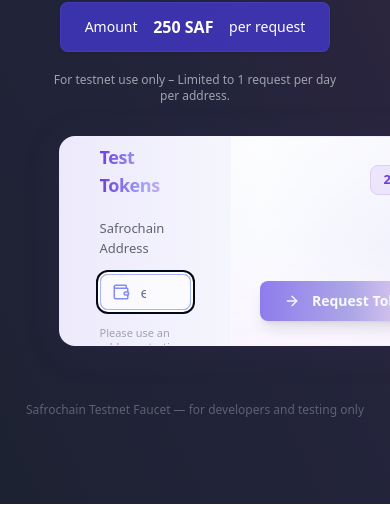
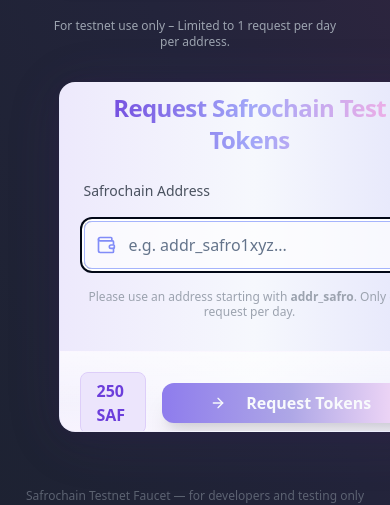
Before and after one commit to danbaruka/safro-token-spout, a React (Vite) app: page / in a window 390 px wide. Shown: the part 340-845 px from the top of the page. Built offline with nearby package versions, Linux system fonts and the light colour scheme; no server answers; the database is empty.

Commit message:
Fix: Improve component centering and responsiveness
Center components and make them responsive.

```diff
--- a/src/components/FaucetForm.tsx
+++ b/src/components/FaucetForm.tsx
@@ -161,41 +161,45 @@ const FaucetForm = ({ tokenAmount = 250, tokenSymbol = "SAF" }: FaucetFormProps)
   return (
     <form
       onSubmit={handleSubmit}
-      className="w-full max-w-2xl min-w-[400px] mx-auto
-                 p-0 rounded-2xl border border-white/10 bg-white/60 dark:bg-[#191c2a]/80
+      className="w-[98vw] sm:w-[90vw] md:w-[70vw] max-w-5xl mx-auto
+                 min-w-0
+                 lg:max-w-5xl
+                 rounded-2xl border border-white/10
+                 bg-white/60 dark:bg-[#191c2a]/80
                  shadow-[0_8px_32px_0_rgba(31,38,135,0.19)]
                  glass-morphism
                  backdrop-blur-xl
                  overflow-hidden
-                 flex flex-row items-stretch gap-0
-                 min-h-[210px] max-h-[340px]
+                 flex flex-col md:flex-row items-center md:items-stretch justify-center gap-0
+                 min-h-[350px] md:min-h-[340px] max-h-[620px]
                  transition-all duration-300
-                 relative"
+                 relative
+                 mx-auto"
       style={{
-        aspectRatio: '2.7/1',
-        boxShadow: '0 4px 36px 0 rgba(78,58,122,0.15), 0 2px 12px 1px rgba(62,20,95,0.09)',
+        aspectRatio: '2.4/1',
+        boxShadow: '0 8px 56px 0 rgba(78,58,122,0.14), 0 2px 24px 2px rgba(62,20,95,0.13)',
         background: 'linear-gradient(90deg,#ede9fc 0%, #f6f8fd 51%, #e3e4fb 100%)',
       }}
     >
       {/* Left: Form Fields */}
-      <div className="flex flex-col flex-1 justify-center items-start px-10 py-6 gap-3 lg:gap-4">
+      <div className="flex flex-col flex-1 justify-center items-center md:items-start px-6 sm:px-10 py-8 gap-4 lg:gap-6 w-full">
         {/* Header */}
-        <h2 className="text-lg font-bold text-[#452b87] dark:text-white bg-gradient-to-r from-[#6c3edb] via-[#a1a7f8] to-[#fbafe3] bg-clip-text text-transparent tracking-tight mb-2">
+        <h2 className="text-2xl md:text-2xl font-bold text-[#452b87] dark:text-white bg-gradient-to-r from-[#6c3edb] via-[#a1a7f8] to-[#fbafe3] bg-clip-text text-transparent tracking-tight mb-2 w-full text-center md:text-left">
           Request Safrochain Test Tokens
         </h2>
         {/* Input */}
-        <label htmlFor="safro-address" className="block text-[13px] md:text-sm font-medium mb-1 text-gray-800/70 dark:text-gray-200/80 text-left">
+        <label htmlFor="safro-address" className="block w-full text-[14px] md:text-base font-medium mb-1 text-gray-800/80 dark:text-gray-200/80 text-left">
           Safrochain Address
         </label>
         <div className="relative flex items-center w-full">
-          <Wallet className="absolute left-3 top-1/2 -translate-y-1/2 h-[18px] w-[18px] text-indigo-400 dark:text-indigo-300" />
+          <Wallet className="absolute left-3 top-1/2 -translate-y-1/2 h-[20px] w-[20px] text-indigo-400 dark:text-indigo-300" />
           <Input
             id="safro-address"
             type="text"
             placeholder="e.g. addr_safro1xyz..."
             value={address}
             onChange={(e) => setAddress(e.target.value)}
-            className="pl-10 pr-11 h-9 text-[15px] text-gray-800 dark:text-white bg-white/70 dark:bg-black/10 border border-indigo-100 dark:border-indigo-700 shadow rounded-lg
+            className="pl-11 pr-12 h-12 md:h-11 text-base text-gray-800 dark:text-white bg-white/70 dark:bg-black/10 border border-indigo-100 dark:border-indigo-700 shadow rounded-lg
               focus:border-indigo-300 dark:focus:border-indigo-400 transition-all"
             required
             maxLength={90}
@@ -205,35 +209,36 @@ const FaucetForm = ({ tokenAmount = 250, tokenSymbol = "SAF" }: FaucetFormProps)
           {address && <span className="absolute right-2"><CopyButton textToCopy={address} /></span>}
         </div>
         {/* Helper */}
-        <span className="mt-1 text-[11px] leading-tight text-gray-400 dark:text-gray-400/60">
+        <span className="mt-1 text-xs md:text-sm leading-tight text-gray-400 dark:text-gray-400/60 w-full text-center md:text-left">
           Please use an address starting with <b>addr_safro</b>. Only one request per day.
         </span>
       </div>
 
       {/* Right: Action & Amount */}
-      <div className="flex flex-col justify-between items-end flex-shrink-0 border-l border-white/20 px-7 py-6 gap-4 bg-gradient-to-b from-white/70 via-white/40 to-purple-50 dark:from-[#222238]/80 dark:via-[#221f35]/70 dark:to-transparent"
+      <div className="flex flex-row md:flex-col justify-center md:justify-between items-center md:items-end flex-shrink-0 border-t md:border-t-0 md:border-l border-white/20 px-5 sm:px-7 py-5 sm:py-8 gap-4 bg-gradient-to-b from-white/70 via-white/40 to-purple-50 dark:from-[#222238]/80 dark:via-[#221f35]/70 dark:to-transparent
+        w-full md:w-auto"
         style={{ minWidth: '220px' }}>
-        <div className="flex items-center gap-2 mb-4 mt-1">
-          <span className="rounded-lg px-3 py-1 text-[13px] bg-[#ece5fc] dark:bg-[#34246b] text-[#6c3edb] dark:text-indigo-200 font-semibold border border-[#ddcef9] dark:border-[#47307c]">
+        <div className="flex items-center gap-2 mb-0 md:mb-4 mt-0 md:mt-1">
+          <span className="rounded-lg px-4 py-1.5 text-base bg-[#ece5fc] dark:bg-[#34246b] text-[#6c3edb] dark:text-indigo-200 font-semibold border border-[#ddcef9] dark:border-[#47307c]">
             {tokenAmount} {tokenSymbol}
           </span>
         </div>
         <Button
           type="submit"
-          className="w-full px-6 py-[10px] text-sm rounded-lg font-semibold flex items-center justify-center gap-2
+          className="w-full md:w-auto px-8 py-3 text-base rounded-xl font-semibold flex items-center justify-center gap-3
             bg-gradient-to-r from-[#8e7ced] via-[#aea7e6] to-[#fee1fa]
-            hover:from-[#7c66b3] hover:to-[#e9cef8] shadow-lg transition-all duration-200"
+            hover:from-[#7c66b3] hover:to-[#e9cef8] shadow-xl transition-all duration-200"
           disabled={isLoading}
           style={{ minWidth: 0 }}
         >
           {isLoading ? (
-            <span className="flex items-center text-[13px]">
-              <RefreshCw className="mr-1 h-4 w-4 animate-spin" />
+            <span className="flex items-center text-base">
+              <RefreshCw className="mr-2 h-5 w-5 animate-spin" />
               Processing...
             </span>
           ) : (
             <>
-              <ArrowRight className="mr-1 h-4 w-4" />
+              <ArrowRight className="mr-2 h-5 w-5" />
               Request Tokens
             </>
           )}
```
